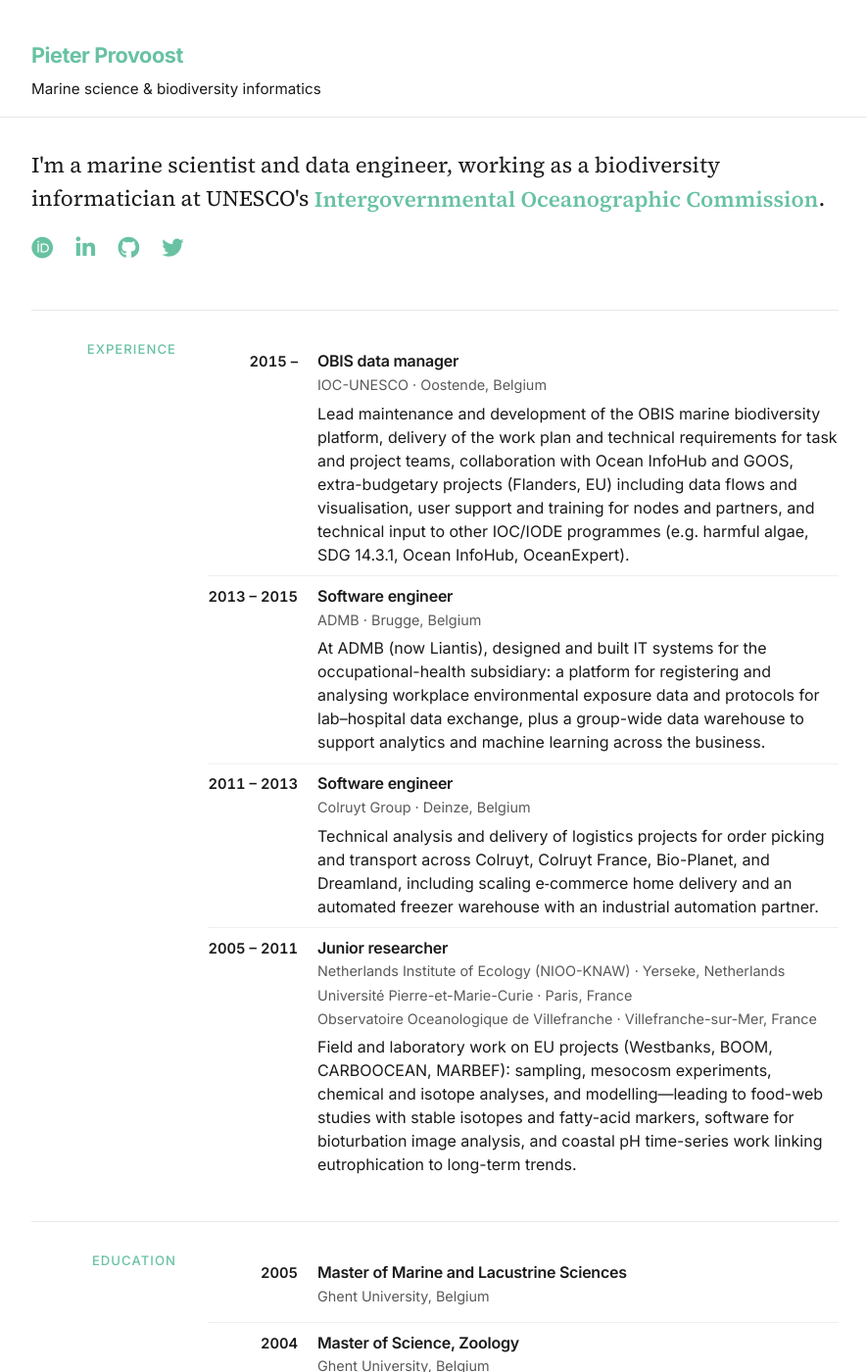
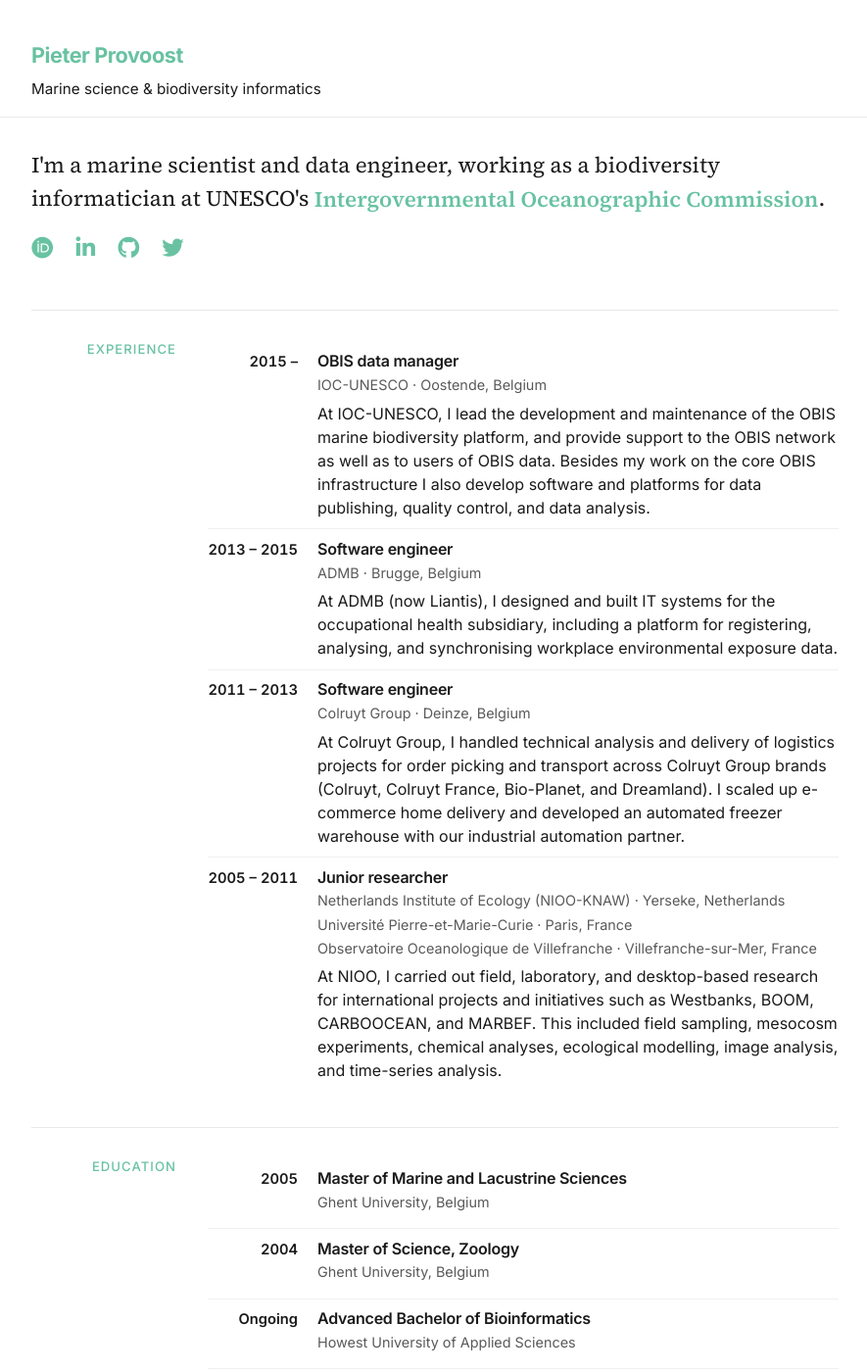
Before and after one commit to pieterprovoost/pieterprovoost.github.io, a Jekyll site: the page built from index.md, in a window 1280 px wide and 1400 px high. Shown: the whole window at 98% size, without its empty margins (196-1081 px from the left). Built offline with Jekyll 4.4.1, drawn with Linux system fonts in a browser that asks for light colours; nearby versions of some CDN libraries.

Commit message:
experience

```diff
--- a/_includes/experience.md
+++ b/_includes/experience.md
@@ -9,7 +9,7 @@
             <span class="list-row__role">OBIS data manager</span>
             <span class="list-row__workplace">IOC-UNESCO · Oostende, Belgium</span>
           </div>
-          <p class="list-row__desc">Lead maintenance and development of the OBIS marine biodiversity platform, delivery of the work plan and technical requirements for task and project teams, collaboration with Ocean InfoHub and GOOS, extra-budgetary projects (Flanders, EU) including data flows and visualisation, user support and training for nodes and partners, and technical input to other IOC/IODE programmes (e.g. harmful algae, SDG&nbsp;14.3.1, Ocean InfoHub, OceanExpert).</p>
+          <p class="list-row__desc">At IOC-UNESCO, I lead the development and maintenance of the OBIS marine biodiversity platform, and provide support to the OBIS network as well as to users of OBIS data. Besides my work on the core OBIS infrastructure I also develop software and platforms for data publishing, quality control, and data analysis.</p>
         </div>
       </div>
       <div class="list-row">
@@ -19,7 +19,7 @@
             <span class="list-row__role">Software engineer</span>
             <span class="list-row__workplace">ADMB · Brugge, Belgium</span>
           </div>
-          <p class="list-row__desc">At ADMB (now Liantis), designed and built IT systems for the occupational-health subsidiary: a platform for registering and analysing workplace environmental exposure data and protocols for lab–hospital data exchange, plus a group-wide data warehouse to support analytics and machine learning across the business.</p>
+          <p class="list-row__desc">At ADMB (now Liantis), I designed and built IT systems for the occupational health subsidiary, including a platform for registering, analysing, and synchronising workplace environmental exposure data.</p>
         </div>
       </div>
       <div class="list-row">
@@ -29,7 +29,7 @@
             <span class="list-row__role">Software engineer</span>
             <span class="list-row__workplace">Colruyt Group · Deinze, Belgium</span>
           </div>
-          <p class="list-row__desc">Technical analysis and delivery of logistics projects for order picking and transport across Colruyt, Colruyt France, Bio-Planet, and Dreamland, including scaling e‑commerce home delivery and an automated freezer warehouse with an industrial automation partner.</p>
+          <p class="list-row__desc">At Colruyt Group, I handled technical analysis and delivery of logistics projects for order picking and transport across Colruyt Group brands (Colruyt, Colruyt France, Bio-Planet, and Dreamland). I scaled up e-commerce home delivery and developed an automated freezer warehouse with our industrial automation partner.</p>
         </div>
       </div>
       <div class="list-row">
@@ -41,7 +41,7 @@
             <span class="list-row__workplace">Université Pierre-et-Marie-Curie · Paris, France</span>
             <span class="list-row__workplace">Observatoire Oceanologique de Villefranche · Villefranche-sur-Mer, France</span>
           </div>
-          <p class="list-row__desc">Field and laboratory work on EU projects (Westbanks, BOOM, CARBOOCEAN, MARBEF): sampling, mesocosm experiments, chemical and isotope analyses, and modelling—leading to food-web studies with stable isotopes and fatty-acid markers, software for bioturbation image analysis, and coastal pH time-series work linking eutrophication to long-term trends.</p>
+          <p class="list-row__desc">At NIOO, I carried out field, laboratory, and desktop-based research for international projects and initiatives such as Westbanks, BOOM, CARBOOCEAN, and MARBEF. This included field sampling, mesocosm experiments, chemical analyses, ecological modelling, image analysis, and time-series analysis.</p>
         </div>
       </div>
     </section>
```
